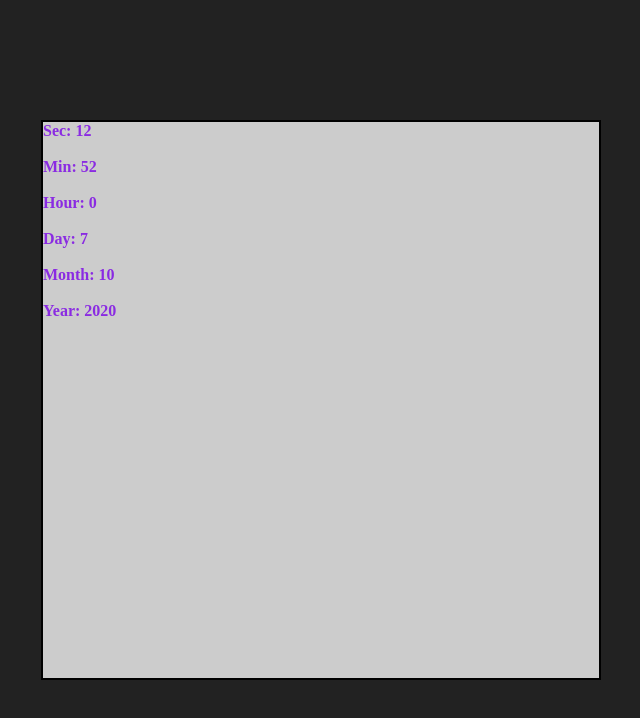
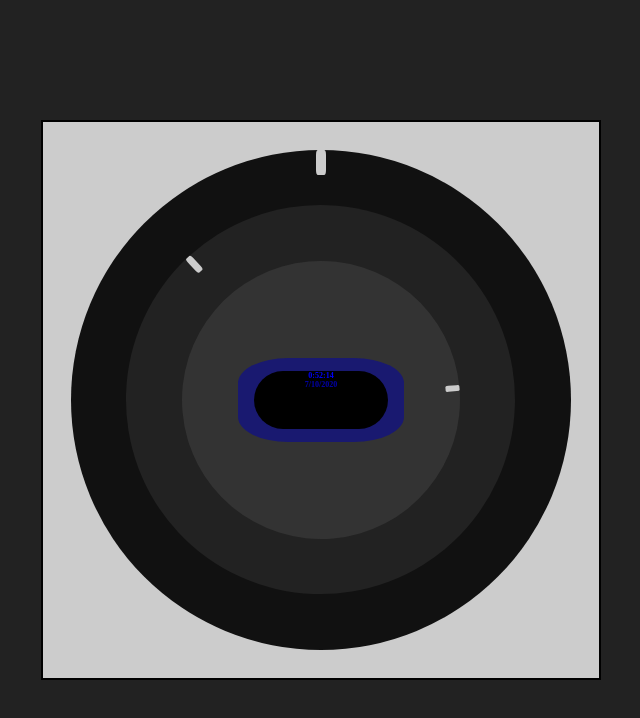
Before and after one commit to GTFTT/clock, a React app: page / in a window 1280 px wide. Shown: the top 718 px of the page, without its empty margins (319-959 px from the left). Built offline with nearby package versions, Linux system fonts and the light colour scheme; the HTML template or start-up script is replaced by a standard one.

Commit message:
New components were added (Display show current date and time) (ClockCircle represents clock circle(or clock face, I don't know how it is called)) (Clock component is a root component for all this stuff) (Styles for each component were added) (Some minor improvements and a little documentatin)

```diff
--- a/package.json
+++ b/package.json
@@ -25,6 +25,7 @@
     "webpack-dev-server": "^3.11.0"
   },
   "dependencies": {
+    "animejs": "^3.2.1",
     "react": "^17.0.1",
     "react-dom": "^17.0.1"
   }
--- a/src/App.js
+++ b/src/App.js
@@ -1,6 +1,6 @@
 import React, { Component } from 'react';
 import Style from './App.module.css';
-import Clock from './components/clock';
+import Clock from './components/Clock';
 
 class App extends Component {
     constructor(props) {
--- /dev/null
+++ b/src/components/Clock/index.js
@@ -0,0 +1,54 @@
+import React, {Component} from 'react';
+import Style from './style.module.css';
+import Display from '../Display';
+import ClockCicle from '../ClockCircle';
+
+export default class Clock extends Component {
+    constructor(props) {
+        super(props);
+
+        //Init state
+        const currentDate = new Date();
+        this.state = {
+            currentTime: new Date().toUTCString(),
+            curSec: currentDate.getSeconds(),
+            curMin: currentDate.getMinutes(),
+            curHour: currentDate.getHours(),
+        }
+
+        //Update state every one second
+        setInterval((function() {
+            const currentDate = new Date();
+            this.setState({
+                curSec: currentDate.getSeconds(),
+                curMin: currentDate.getMinutes(),
+                curHour: currentDate.getHours(),
+            });
+        }).bind(this), 1000);
+        //TODO Very important!!! of 'hours' stage you have to change range from 1-59 to 1-12
+    }
+
+    render() {
+
+        return (
+            <div className={Style.container}>
+
+                <div className={`${Style.thirdStage} ${Style.contCommon}`}>
+                    <ClockCicle func={() => {return this.state.curHour}} keyId={1} backColor={"#111"}></ClockCicle>
+                </div>
+
+                <div className={`${Style.secondStage} ${Style.contCommon}`}>
+                    <ClockCicle func={() => {return this.state.curMin}} keyId={2} backColor={"#222"}></ClockCicle>
+                </div>
+
+                <div className={`${Style.firstStage} ${Style.contCommon}`}>
+                    <ClockCicle func={() => {return this.state.curSec}} keyId={3} backColor={"#333"}></ClockCicle>
+                </div>
+
+                <div className={`${Style.displayCont} ${Style.contCommon}`}>
+                    <Display></Display>
+                </div>
+            </div>
+        )
+    }
+}
--- /dev/null
+++ b/src/components/Clock/style.module.css
@@ -0,0 +1,47 @@
+/*Main container for clock component*/
+.container {
+    border: 2px solid black ;
+    height: 70vh;
+    width: 70vh;
+    display: flex;
+    justify-content: center;
+    align-items: center;
+    position: relative;
+}
+
+/*Common for each sub component*/
+.contCommon {
+    background-color: transparent;
+    display: flex;
+    justify-content: center;
+    align-items: center;
+
+}
+
+/*Container for display component*/
+.displayCont {
+    width: 30%;
+    height: 30%;
+    position: absolute;
+}
+
+/*----------------------------------------------------*/
+/*Containers for each stage of a clock*/
+.firstStage {
+    width: 50%;
+    height: 50%;
+    position: absolute;
+}
+
+.secondStage {
+    width: 70%;
+    height: 70%;
+    position: absolute;
+}
+
+.thirdStage {
+    width: 90%;
+    height: 90%;
+    position: absolute;
+}
+/*----------------------------------------------------*/
--- /dev/null
+++ b/src/components/ClockCircle/index.js
@@ -0,0 +1,65 @@
+/*This is animated module which show circle with arrow on it*/
+
+import React, {Component} from 'react';
+import anime from 'animejs/lib/anime.es.js';
+import Style from './style.module.css';
+
+export default class ClockCircle extends Component {
+    constructor(props) {
+        super(props);
+        const {func, keyId} = props;
+
+        //Generate unique key for my component(used for animating)
+        this.id = "circle_"+keyId;
+
+        //Init
+        this.state = {
+            deg: ((func()*360) / 59)
+        }
+
+        //Update state every second to make animaion real
+        this.intervalId = setInterval((() => {
+            this.setState({deg: Math.round((func()*360) / 59)});
+        }).bind(this), 1000);
+
+    }
+
+    componentDidMount() {
+        this.runAnimation(this.state.deg);
+    }
+
+    componentDidUpdate() {
+        this.runAnimation(this.state.deg);
+    }
+
+    //There magic of motion comes true, this method runs motion animation
+    runAnimation(deg) {
+        anime.set(`#${this.id}`, {
+            rotate: deg,
+        });
+        // anime({
+        //     targets: `#${this.id}`,
+        //     rotate: deg,
+
+        //     easing: 'linear',
+        //     duration: 2000,
+        //     loop: true,
+        // });
+    }
+
+    componentWillUnmount() {
+        //Remove interval timer when component is destroued to prevent memory leak
+        clearImmediate(this.intervalId);
+    }
+
+    render() {
+        //We can customize backgrounf color
+        const {backColor} = this.props;
+
+        return (
+            <div id={this.id} className={Style.container} style={{backgroundColor: backColor}}>
+                <div className={Style.point}></div>
+            </div>
+        );
+    }
+}
--- /dev/null
+++ b/src/components/ClockCircle/style.module.css
@@ -0,0 +1,16 @@
+/*Circle's container*/
+.container {
+    width: 100%;
+    height: 100%;
+    border-radius: 100%;
+    display: flex;
+    justify-content: center;
+    background-color: seagreen;
+}
+
+/*Clock's arrow*/
+.point {
+    width: 2%;
+    height: 5%;
+    border-radius: 20%;
+}
--- a/src/components/clock/index.js
+++ b/src/components/Display/index.js
@@ -1,11 +1,13 @@
-import React, {Component} from 'react';
+/*This module shows current time and date*/
+
+import React, {useState, useRef, Component} from 'react';
 import Style from './style.module.css';
 
-export default class Clock extends Component {
+export default class Display extends Component {
     constructor(props) {
         super(props);
 
-        //Init state
+        // Init state
         const currentDate = new Date();
         this.state = {
             currentTime: new Date().toUTCString(),
@@ -15,7 +17,7 @@ export default class Clock extends Component {
 
             curDay: currentDate.getDate(), //Returns day of the month, don't mismatch with getDay which returns day of the week
             curMoth: currentDate.getMonth(),
-            curYear: currentDate.getFullYear()
+            curYear: currentDate.getFullYear(),
         }
 
         //Update state every one second
@@ -34,27 +36,14 @@ export default class Clock extends Component {
     }
 
     render() {
-        // setInterval(function(){ alert(new Date().toUTCString()); }, 3000);
+        const {curHour, curMin, curSec, curDay, curMoth, curYear } = this.state;
         return (
             <div className={Style.container}>
-                <h4>Sec: {this.state.curSec}</h4>
-                <br/>
-
-                <h4>Min: {this.state.curMin}</h4>
-                <br/>
-
-                <h4>Hour: {this.state.curHour}</h4>
-                <br/>
-
-                <h4>Day: {this.state.curDay}</h4>
-                <br/>
-
-                <h4>Month: {this.state.curMoth}</h4>
-                <br/>
-
-                <h4>Year: {this.state.curYear}</h4>
-                <br/>
+                <div className={Style.textCont}>
+                    <h5 className={Style.time}>{curHour}:{curMin}:{curSec}</h5>
+                    <h5 className={Style.date}>{curDay}/{curMoth}/{curYear}</h5>
+                </div>
             </div>
-        )
+        );
     }
 }
--- /dev/null
+++ b/src/components/Display/style.module.css
@@ -0,0 +1,30 @@
+.container {
+    width: 100%;
+    height: 50%;
+    background-color: midnightblue;
+    display: flex;
+    justify-content: center;
+    align-items: center;
+    border-radius: 30%;
+}
+
+.textCont {
+    background-color: black;
+    width: 80%;
+    height: 70%;
+    border-radius: 2em;
+}
+
+.time {
+    color: blue;
+    background-color: rgba(0, 0, 0, 0);
+    text-align: center;
+    font-size: 50%;
+}
+
+.date {
+    color: rgba(0, 0, 255, 0.671);
+    background-color: rgba(0, 0, 0, 0);
+    text-align: center;
+    font-size: 50%;
+}
--- a/src/components/clock/style.module.css
+++ /dev/null
@@ -1,5 +0,0 @@
-.container {
-    border: 2px solid black ;
-    height: 70vh;
-    width: 70vh;
-}
```
Also changed, not shown: 3 other files (tests, documents, lock files or other folders).
